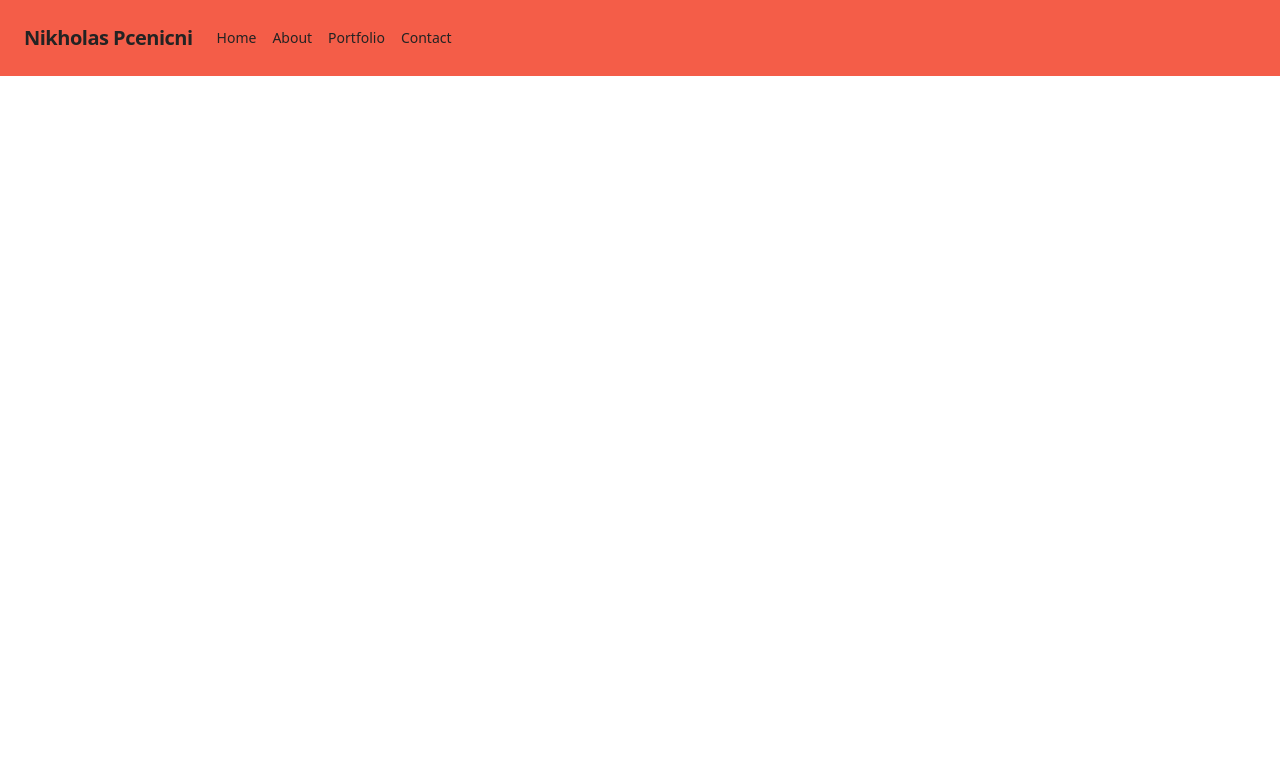
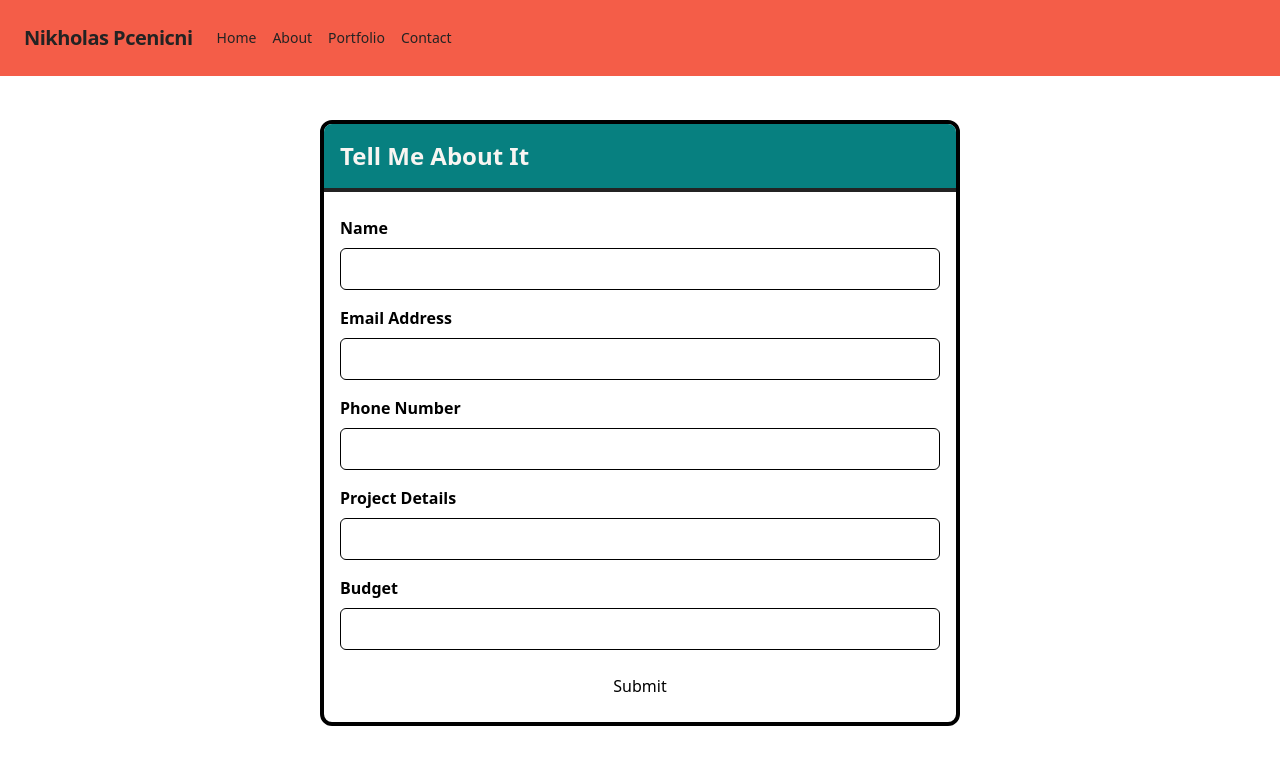
Before and after one commit to nikpcenicni/pcenicni.dev, a Next.js app: page /contact in a window 1280 px wide. Shown: the top 764 px of the page. Built offline with nearby package versions, Linux system fonts and the light colour scheme.

Commit message:
Added contact and index pages

```diff
--- a/package.json
+++ b/package.json
@@ -21,6 +21,7 @@
     "next-themes": "^0.2.1",
     "react": "18.2.0",
     "react-dom": "18.2.0",
+    "react-hook-form": "^7.43.7",
     "typescript": "5.0.2"
   },
   "devDependencies": {
--- /dev/null
+++ b/src/components/ContactForm.tsx
@@ -0,0 +1,71 @@
+import { useState } from 'react';
+import { useForm } from 'react-hook-form';
+
+const ContactForm = ({ fields, buttonText }) => {
+  const { register, handleSubmit, formState: { errors } } = useForm();
+  const [submitting, setSubmitting] = useState(false);
+  const [submitError, setSubmitError] = useState('');
+
+  const onSubmit = async (data) => {
+    try {
+      setSubmitting(true);
+      setSubmitError('');
+
+      const response = await fetch('/', {
+        method: 'POST',
+        headers: {
+          'Content-Type': 'application/x-www-form-urlencoded'
+        },
+        body: new URLSearchParams(data).toString()
+      });
+
+      if (!response.ok) {
+        throw new Error('Network response was not ok');
+      }
+
+      setSubmitting(false);
+      alert('Thank you for your submission!');
+    } catch (error) {
+      setSubmitting(false);
+      setSubmitError('An error occurred while submitting the form. Please try again later.');
+    }
+  };
+
+  return (
+    <div className='pt-20'>
+      <div className='mt-10 w-1/2 mx-auto border-4 rounded-xl'>
+        <h1 className='text-2xl font-bold mb-2 p-4 border-b-4 bg-greenblue text-main border-stroke rounded-t-lg'>Tell Me About It</h1>
+
+        <form onSubmit={handleSubmit(onSubmit)} className="p-4">
+          {fields.map(({ name, label, type, required }) => (
+            <div key={name} className="mb-4">
+              <label htmlFor={name} className="block mb-2 font-semibold">{label}</label>
+              <input
+                type={type}
+                id={name}
+                name={name}
+                {...register(name, { required })}
+                className="w-full px-3 py-2 border rounded-md focus:outline-none focus:ring-2 focus:ring-blue-500"
+              />
+              {errors[name] && (
+                <div className="mt-1 text-red-500">{label} is required.</div>
+              )}
+            </div>
+          ))}
+          {submitError && (
+            <div className="mt-4 text-red-500">{submitError}</div>
+          )}
+          <button
+            type="submit"
+            disabled={submitting}
+            className="w-full px-4 py-2 text-white bg-blue-500 rounded-md hover:bg-blue-600 focus:outline-none focus:ring-2 focus:ring-blue-500"
+          >
+            {submitting ? 'Submitting...' : buttonText}
+          </button>
+        </form>
+      </div>
+    </div>
+  );
+};
+
+export default ContactForm;
--- a/src/components/ExpandedCard.tsx
+++ /dev/null
@@ -1,33 +0,0 @@
-const ExpandedCard = ({ title, description, link, imageSrc, handleClick }) => {
-    return (
-      <>
-        <div
-          className="fixed top-0 left-0 w-full h-full bg-gray-200 opacity-50 z-40"
-          onClick={handleClick}
-        />
-        <div className="fixed top-1/2 left-1/2 transform -translate-x-1/2 -translate-y-1/2 w-4/5 sm:w-3/4 md:w-2/3 lg:w-1/2 bg-white rounded-lg z-50 overflow-y-scroll">
-          <div className="rounded-t-lg overflow-hidden">
-            <img src={imageSrc} alt={title} className="w-full" />
-          </div>
-          <div className="bg-white rounded-b-lg p-4">
-            <div className="mb-4">
-              <h3 className="text-lg font-medium mb-2">{title}</h3>
-              <p className="text-gray-600 text-base">{description}</p>
-            </div>
-            <div className="flex justify-end">
-              <a
-                href={link}
-                target="_blank"
-                rel="noopener noreferrer"
-                className="bg-blue-500 hover:bg-blue-600 text-white py-2 px-4 rounded"
-              >
-                Visit Website
-              </a>
-            </div>
-          </div>
-        </div>
-      </>
-    );
-  };
-
-  export default ExpandedCard;
--- /dev/null
+++ b/src/components/Hero.tsx
@@ -0,0 +1,25 @@
+import React from 'react';
+
+function Hero({ backgroundImage, title, ctaText, ctaLink }) {
+  return (
+    <div className="relative overflow-hidden py-16">
+      {/* Background image */}
+      <img
+        src={backgroundImage}
+        alt=""
+        className="absolute top-0 left-0 w-full h-full object-cover z-0"
+      />
+      {/* Overlay */}
+      <div className="absolute top-0 left-0 w-full h-full opacity-20 z-10 bg-stroke"></div>
+      {/* Content */}
+      <div className="relative z-20 text-center py-24 md:py-32 lg:py-48">
+        <h1 className="text-4xl md:text-5xl lg:text-6xl font-bold text-main">{title}</h1>
+        <a className="mt-5 py-2 px-8 mt-8 rounded-xl inline-block bg-greenblue text-main hover:drop-shadow-2xl" href={ctaLink}>
+            {ctaText}
+        </a>
+      </div>
+    </div>
+  );
+}
+
+export default Hero;
--- a/src/components/Navbar.tsx
+++ b/src/components/Navbar.tsx
@@ -36,7 +36,9 @@ const Navbar = () => {
         <span
           className={`font-semibold text-xl tracking-tight text-stroke hover:text-main`}
         >
+          <a href="/">
           Nikholas Pcenicni
+          </a>
         </span>
       </div>
       <div className="block lg:hidden">
--- a/src/components/ProjectCard.tsx
+++ b/src/components/ProjectCard.tsx
@@ -4,7 +4,7 @@ const ProjectCard = ({ title, imageSrc, description, link, onClick }) => {
   return (
     <>
       <div className="m-6 cursor-pointer" onClick={onClick}>
-        <div className="relative rounded-2xl border-4 border-zinc-800 drop-shadow-lg hover:drop-shadow-2xl">
+        <div className="relative rounded-2xl border-4 border-zinc-800 drop-shadow-xl hover:drop-shadow-2xl">
             <div className="bg-greenblue rounded-t-xl p-4 border-b-4 border-stroke">
                 <h3 className="text-lg text-main font-medium mb-2">{title}</h3>
             </div>
--- a/src/components/ProjectCardModal.tsx
+++ b/src/components/ProjectCardModal.tsx
@@ -17,22 +17,25 @@ const Projectcardmodal = ({ id, title, imageSrc, description, link, onClose }) =
           className="fixed inset-0 z-50 flex items-center justify-center bg-stroke bg-opacity-10"
           onClick={closeModal}
         >
-          <div className="bg-main rounded-2xl drop-shadow-lg hover:drop-shadow-2xl drop-shadow-stroke w-full sm:w-3/4 md:w-1/3 lg:w-3/4 xl:w-1/2 border-4 border-stroke pb-4">
+          <div className="bg-main rounded-2xl drop-shadow-lg hover:drop-shadow-2xl drop-shadow-stroke w-11/12 sm:2/3 md:w-5/6 lg:w-3/4 xl:w-1/2 border-4 border-stroke pb-4">
             <div className="flex mb-4 rounded-t-xl border-b-4 border-stroke justify-between bg-greenblue p-4 ">
               <h2 className="text-left text-2xl font-bold mr-2">{title}</h2>
               <button className="text-2xl font-bold" onClick={closeModal}>
                 X
               </button>
             </div>
-            <div className="mx-center">
-              <img src={imageSrc} alt={title} className="" />
+            <div className="place-content-center">
+              <div className="flex justify-center items-center">
+                <img src={imageSrc} alt={title} className="rounded-xl w-11/12 md:w-5/6 lg:w-2/3 xl:w-1/2" />
+              </div>
             </div>
 
+
             <p className="text-gray-700 text-center mb-4 p-4 w-full">{description}</p>
-            <div className="text-center">
+            <div className='bg-greenblue w-fit mx-auto rounded-lg p-2 hover:drop-shadow-lg'>
               <a
                 href={link}
-                className="text-white bg-blue-500 py-2 px-4 rounded hover:bg-blue-600 transition duration-300"
+                className="text-main font-bold py-2 px-4 rounded"
                 target="_blank"
                 rel="noreferrer"
               >
--- a/src/pages/contact.tsx
+++ b/src/pages/contact.tsx
@@ -1,10 +1,20 @@
 import Navbar from '../components/Navbar'
+import ContactForm from '../components/ContactForm';
+
+const fields = [
+  { name: 'name', label: 'Name', type: 'text', required: true },
+  { name: 'email', label: 'Email Address', type: 'email', required: true },
+  { name: 'phone', label: 'Phone Number', type: 'tel', required: true },
+  { name: 'projectDetails', label: 'Project Details', type: 'textarea', required: true },
+  { name: 'budget', label: 'Budget', type: 'text', required: false },
+];
 
 
 export default function Home() {
   return (
     <>
       <Navbar/>
+      <ContactForm fields={fields} buttonText="Submit" />
     </>
   )
 }
--- a/src/pages/index.tsx
+++ b/src/pages/index.tsx
@@ -1,10 +1,17 @@
 import Navbar from '../components/Navbar'
+import Hero from '../components/Hero'
 
 
 export default function Home() {
   return (
     <>
       <Navbar/>
+      <Hero
+        backgroundImage="https://source.unsplash.com/random/1600x900"
+        title="Welcome to My Website"
+        ctaText="Contact Me"
+        ctaLink="/contact"
+      />
     </>
   )
 }
--- a/src/pages/portfolio.tsx
+++ b/src/pages/portfolio.tsx
@@ -7,7 +7,7 @@ const projects = [
   {
     id: 1,
     title: 'Project 1',
-    imageSrc: 'https://via.placeholder.com/300x200',
+    imageSrc: 'https://source.unsplash.com/random/300x200',
     description:
       'Lorem ipsum dolor sit amet, consectetur adipiscing elit. Fusce pulvinar pretium odio sit amet dictum.',
     link: 'https://www.google.com/',
@@ -15,7 +15,7 @@ const projects = [
   {
     id: 2,
     title: 'Project 2',
-    imageSrc: 'https://via.placeholder.com/300x200',
+    imageSrc: 'https://source.unsplash.com/random/300x200',
     description:
       'Lorem ipsum dolor sit amet, consectetur adipiscing elit. Fusce pulvinar pretium odio sit amet dictum.',
     link: 'https://www.google.com/',
@@ -23,7 +23,7 @@ const projects = [
   {
     id: 3,
     title: 'Project 3',
-    imageSrc: 'https://via.placeholder.com/300x200',
+    imageSrc: 'https://source.unsplash.com/random/300x200',
     description:
       'Lorem ipsum dolor sit amet, consectetur adipiscing elit. Fusce pulvinar pretium odio sit amet dictum.',
     link: 'https://www.google.com/',
@@ -31,7 +31,7 @@ const projects = [
   {
     id: 4,
     title: 'Project 4',
-    imageSrc: 'https://via.placeholder.com/300x200',
+    imageSrc: 'https://source.unsplash.com/random/300x200',
     description:
       'Lorem ipsum dolor sit amet, consectetur adipiscing elit. Fusce pulvinar pretium odio sit amet dictum.',
     link: 'https://www.google.com/',
```
Also changed, not shown: 1 other file (tests, documents, lock files or other folders).
